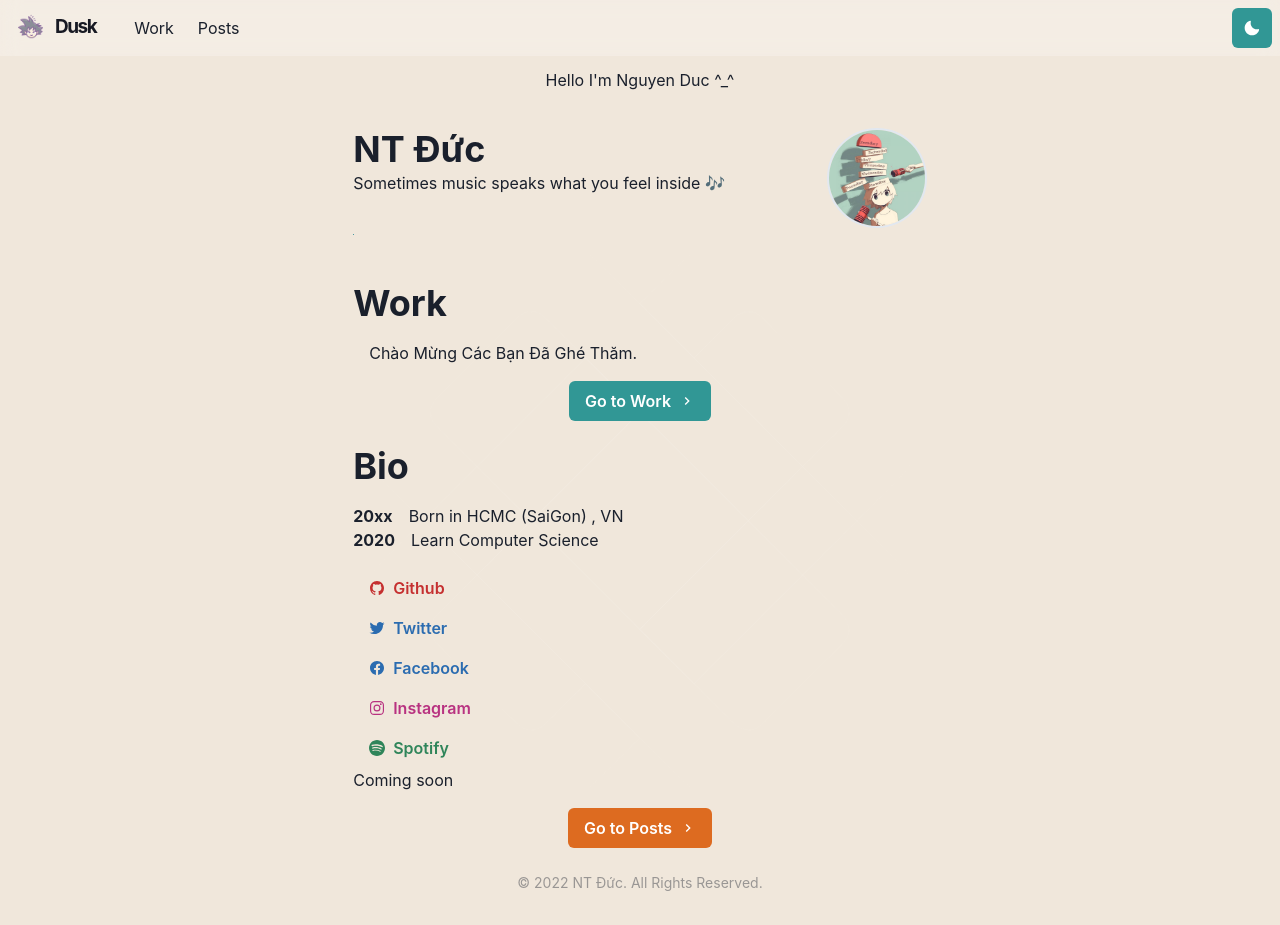
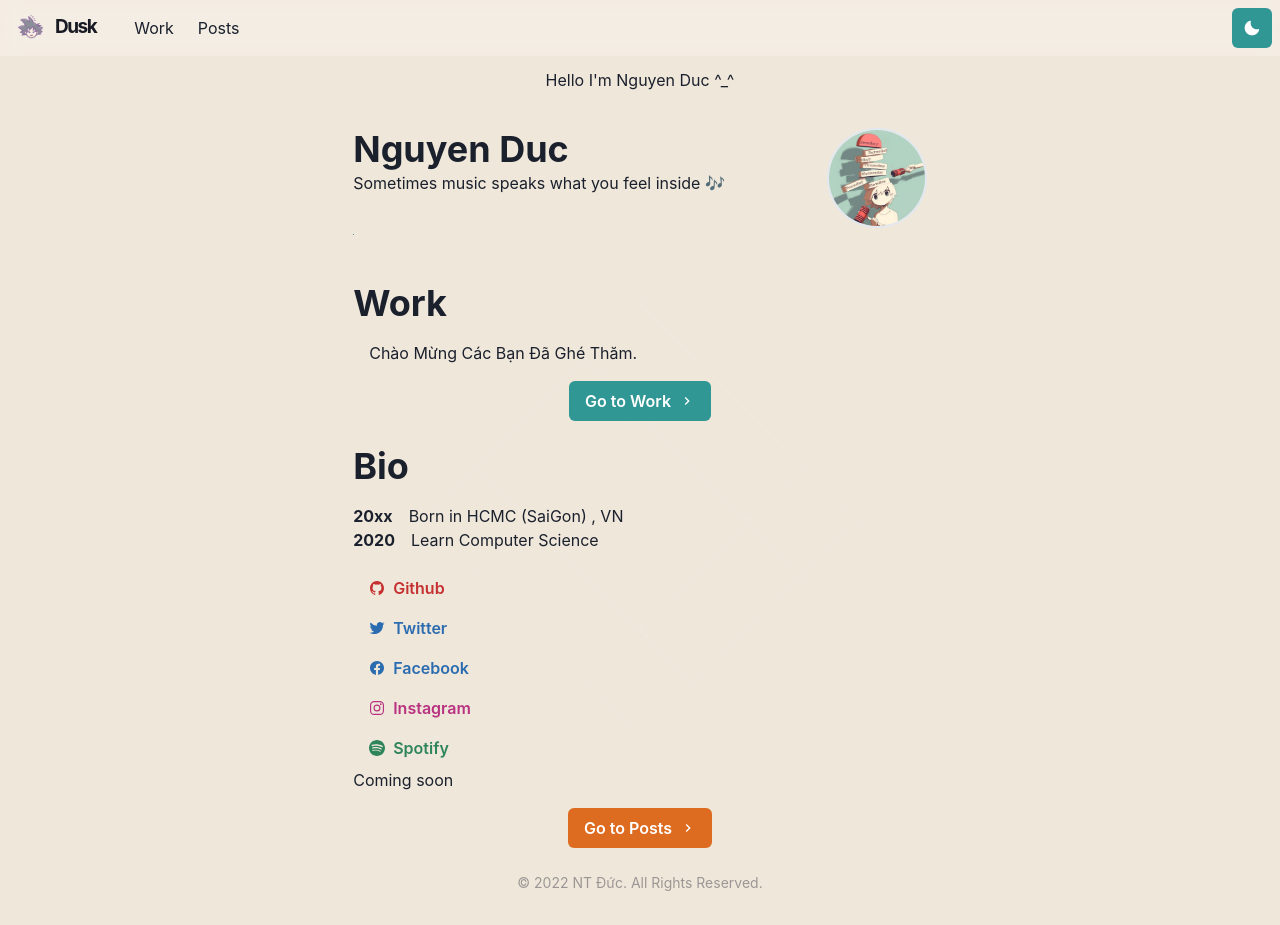
Before and after one commit to Nguyenthaiduc/portfolio-next, a Next.js app: page / in a window 1280 px wide. Built offline with nearby package versions, Linux system fonts and the light colour scheme.

Commit message:
Update index.js

```diff
--- a/pages/index.js
+++ b/pages/index.js
@@ -22,7 +22,7 @@ export default function Home() {
         <Box flexGrow={1}>
 
           <Heading as="h2" variant="page-title" >
-            NT Đức
+            Nguyen Duc
           </Heading>
           <p>Sometimes music speaks what you feel inside 🎶</p>
         </Box>
@@ -104,7 +104,7 @@ export default function Home() {
             </Link>
           </ListItem>
           <ListItem>
-            <Link href="https://twitter.com/inkdrop_app" target="_blank">
+            <Link href="https://twitter.com/" target="_blank">
               <Button
                 variant="ghost"
                 colorScheme="blue"
```
